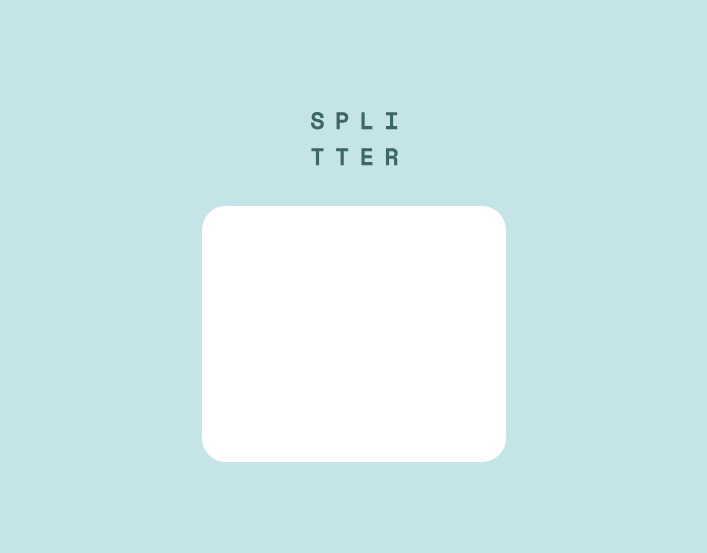
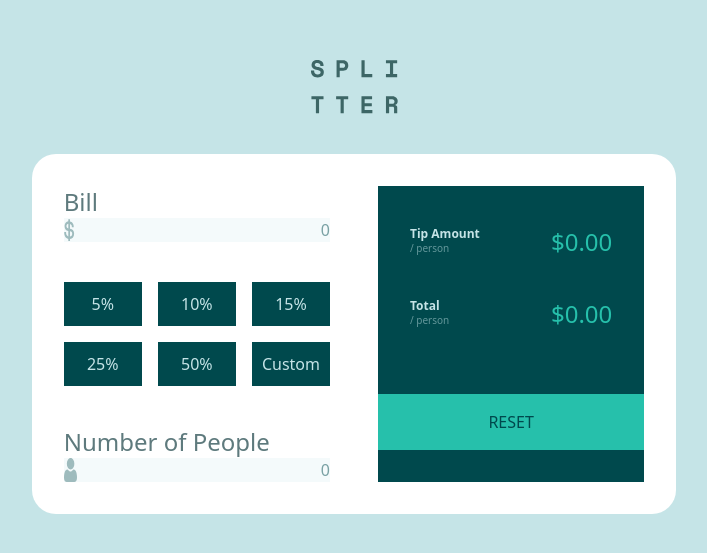
Before and after one commit to RowoS/tip-calc-lor, a Next.js app: page / in a window 1280 px wide. Shown: the part 113-666 px from the top of the page, without its empty margins (286-993 px from the left). Built offline with nearby package versions, Linux system fonts and the light colour scheme.

Commit message:
Position layout for input & output content

```diff
--- a/app/globals.css
+++ b/app/globals.css
@@ -15,10 +15,17 @@
 @theme
 {
   --color-main-container-color: hsl(0, 100%, 100%);
+  --color-output-container-color: hsl(183, 100%, 15%);
+  --color-label-text-color: hsl(186, 14%, 43%);
+  --color-input-text-color: hsl(183, 100%, 15%);
+  --color-input-field-color: hsl(189, 47%, 97%);
+  --color-button-color: hsl(183, 100%, 15%);
+  --color-output-color: hsl(172, 67%, 45%);
+  --color-reset-text-color: hsl(183, 100%, 15%);
+
 }
 
 body {
   background: var(--background);
   color: var(--foreground);
-  font-family: Arial, Helvetica, sans-serif;
 }
--- a/app/page.tsx
+++ b/app/page.tsx
@@ -1,5 +1,7 @@
 import Image from "next/image";
 import LogoIcon from "../public/logo.svg"
+import DollarIcon from "../public/icon-dollar.svg"
+import PersonIcon from "../public/icon-person.svg"
 
 export default function Home() {
   return (
@@ -9,9 +11,69 @@ export default function Home() {
           src={LogoIcon}
           alt=""
         />
-        <div className="bg-main-container-color max-w-4x1 rounded-3xl p-32 mt-10">
+        <div className="bg-main-container-color max-w-4x1 rounded-3xl p-8 mt-10">
           <div className="grid grid-cols-2 gap-12">
-            <div className="flex flex-col gap-8">
+            <div className="flex flex-col col-start-1">
+              <p className="text-2xl text-label-text-color">Bill</p>
+              <div className="bg-input-field-color flex flex-row border-black w-full justify-between"> {/*Input Field Component*/}
+                <Image
+                  src={DollarIcon}
+                  alt=""
+                />
+                <input className="ml-4 text-input-text-color text-right text-4x1"
+                  type="text"
+                  placeholder="0"
+                />
+              </div> {/*Input Field Component*/}
+
+              <div className="grid grid-cols-3 grid-rows-2 gap-4 mt-10"> {/* Button Component to be Implemented */}
+                <button className="bg-button-color p-2.5">5%</button>
+                <button className="bg-button-color p-2.5">10%</button>
+                <button className="bg-button-color p-2.5">15%</button>
+                <button className="bg-button-color p-2.5">25%</button>
+                <button className="bg-button-color p-2.5">50%</button>
+                <button className="bg-button-color p-2.5">Custom</button>
+              </div>
+
+              <p className="text-2xl text-label-text-color mt-10">Number of People</p>
+              <div className="bg-input-field-color flex flex-row border-black w-full justify-between"> {/*Input Field Component*/}
+                <Image
+                  src={PersonIcon}
+                  alt=""
+                />
+                <input className="ml-4 text-input-text-color text-right text-4x1"
+                  type="text"
+                  placeholder="0"
+                />
+              </div> {/*Input Field Component*/}
+            </div>
+            <div className="bg-output-container-color flex flex-col col-start-2">
+              <div className="grid grid-cols-2 p-8 pt-10 justify-between"> {/* Output Field Component to Implement */}
+                <div className="col-start-1">
+                  <div className="flex flex-col text-xs">
+                    <p className="font-semibold">Tip Amount</p>
+                    <p className="text-[10px] opacity-50">/ person</p>
+                  </div>
+                </div>
+                <div className="col-start-2">
+                  <p className="text-2xl text-right text-output-color">$0.00</p>
+                </div>
+              </div> {/* Output Field Component to Implement */}
+              <div className="grid grid-cols-2 pr-8 pl-8 justify-between mt-2"> {/* Output Field Component to Implement */}
+                <div className="col-start-1">
+                  <div className="flex flex-col text-xs">
+                    <p className="font-semibold">Total</p>
+                    <p className="text-[10px] opacity-50">/ person</p>
+                  </div>
+                </div>
+                <div className="col-start-2">
+                  <p className="text-2xl text-right text-output-color">$0.00</p>
+                </div>
+              </div> {/* Output Field Component to Implement */}
+
+              <div className="bg-output-color text-output-container-color flex p-4 justify-center items-center mt-16">
+                <button className="text-reset-text-color">RESET</button>
+              </div>
             </div>
           </div>
         </div>
```
